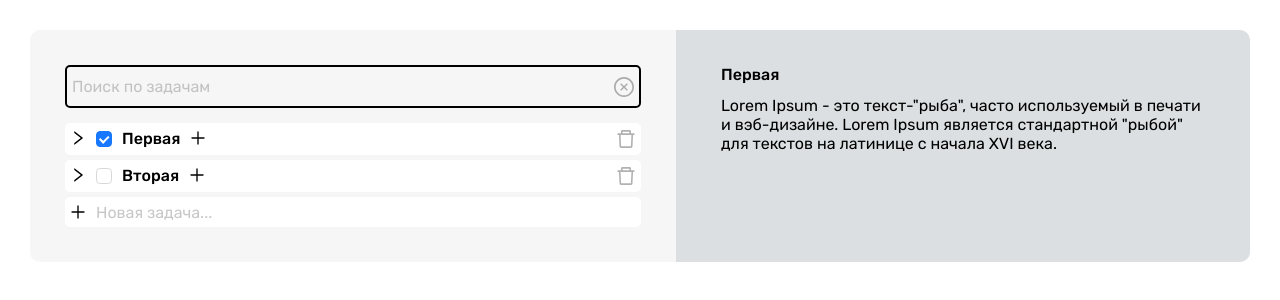
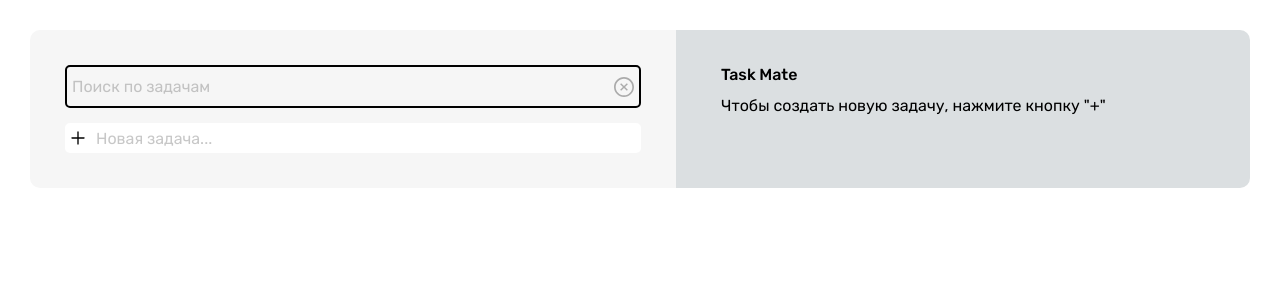
Before and after one commit to vilavren/task-mate, a React (Create React App) app: page / in a window 1280 px wide. Shown: the top 300 px of the page. Built offline with nearby package versions, Linux system fonts and the light colour scheme.

Commit message:
added: edit README

```diff
--- a/package.json
+++ b/package.json
@@ -1,5 +1,6 @@
 {
   "name": "task-mate",
+  "homepage": ".",
   "version": "0.1.0",
   "private": true,
   "dependencies": {
@@ -14,6 +15,7 @@
     "antd": "^5.6.3",
     "babel": "^6.23.0",
     "classnames": "^2.3.2",
+    "gh-pages": "^5.0.0",
     "mobx": "^6.9.0",
     "mobx-react-lite": "^3.4.3",
     "react": "^18.2.0",
--- a/src/assets/data/tasksData.ts
+++ /dev/null
@@ -1,46 +0,0 @@
-export const tasksData = [
-  {
-    id: '1',
-    title: 'Первая',
-    text: 'Lorem Ipsum - это текст-"рыба", часто используемый в печати и вэб-дизайне. Lorem Ipsum является стандартной "рыбой" для текстов на латинице с начала XVI века.',
-    completed: true,
-    subtasks: [],
-  },
-  {
-    id: '2',
-    title: 'Вторая',
-    text: '',
-    completed: false,
-    subtasks: [
-      {
-        id: '2.1',
-        title: 'Вторая-один',
-        text: '',
-        completed: true,
-        subtasks: [],
-      },
-      {
-        id: '2.2',
-        title: 'Вторая-два',
-        text: '',
-        completed: false,
-        subtasks: [
-          {
-            id: '2.2.1',
-            title: 'Вторая-два-один',
-            text: '',
-            completed: true,
-            subtasks: [],
-          },
-          {
-            id: '2.2.2',
-            title: 'Вторая-два-два',
-            text: '',
-            completed: false,
-            subtasks: [],
-          },
-        ],
-      },
-    ],
-  },
-]
--- a/src/components/Tasks/Tasks.module.css
+++ b/src/components/Tasks/Tasks.module.css
@@ -4,6 +4,7 @@
 }
 
 .input {
+	width: 40vw;
 	font-size: 16px;
 	line-height: 120%;
 }
--- a/src/components/UI/Input/Input.module.css
+++ b/src/components/UI/Input/Input.module.css
@@ -1,6 +1,7 @@
 .form {
 	position: relative;
 	display: inline-block;
+	width: 100%;
 }
 
 .input {
--- a/src/stores/TaskStore.ts
+++ b/src/stores/TaskStore.ts
@@ -1,15 +1,19 @@
 import { makeAutoObservable } from 'mobx'
 import { v4 as uuidv4 } from 'uuid'
 
-import { tasksData } from '../assets/data/tasksData'
 import { ITask } from '../interfaces/task'
 import { completedSubtask } from '../utils/completedSubtask'
 import { findTaskById } from '../utils/findTaskById'
 import { removeTaskById } from '../utils/removeTaskById'
 
 class Task {
-  tasks: ITask[] = tasksData
-  openTask: ITask = this.tasks[0]
+  tasks: ITask[] = []
+  openTask: ITask = {
+    id: '',
+    title: 'Task Mate',
+    text: 'Чтобы создать новую задачу, нажмите кнопку "+"',
+    completed: true,
+  }
 
   constructor() {
     makeAutoObservable(this)
```
Also changed, not shown: 2 other files (tests, documents, lock files or other folders).
